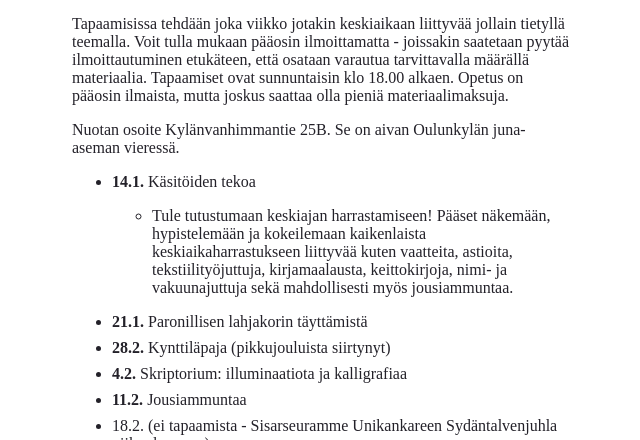
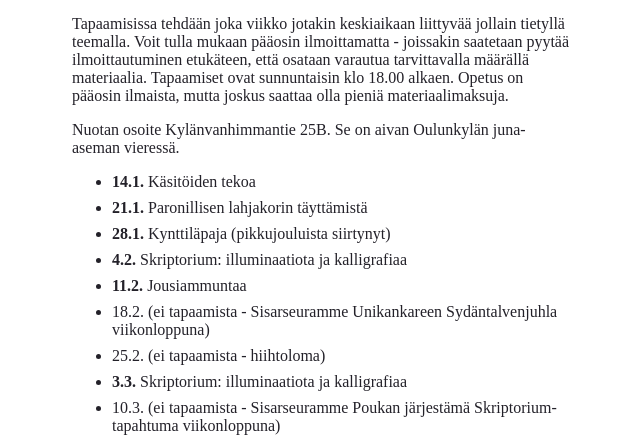
Before and after one commit to tuomokar/hukka-website, a Gatsby site: page /calendar in a window 1280 px wide. Shown: the part 356-796 px from the top of the page, without its empty margins (318-958 px from the left). Built offline with nearby package versions, Linux system fonts and the light colour scheme; Gatsby itself is replaced by a stand-in of ours.

Commit message:
content: fix wrong month in date and remove wrong (old) description

```diff
--- a/src/pages/calendar.tsx
+++ b/src/pages/calendar.tsx
@@ -15,22 +15,13 @@ const sundayActivities: SundayActivityType[] = [
   {
     date: "2024-01-14",
     title: "Käsitöiden tekoa",
-    additionalDescription: (
-      <p>
-        <span>
-          Tule tutustumaan keskiajan harrastamiseen! Pääset näkemään, hypistelemään ja kokeilemaan kaikenlaista
-          keskiaikaharrastukseen liittyvää kuten vaatteita, astioita, tekstiilityöjuttuja, kirjamaalausta,
-          keittokirjoja, nimi- ja vakuunajuttuja sekä mahdollisesti myös jousiammuntaa.
-        </span>
-      </p>
-    ),
   },
   {
     date: "2024-01-21",
     title: "Paronillisen lahjakorin täyttämistä",
   },
   {
-    date: "2024-02-28",
+    date: "2024-01-28",
     title: "Kynttiläpaja (pikkujouluista siirtynyt)",
   },
   {
```
